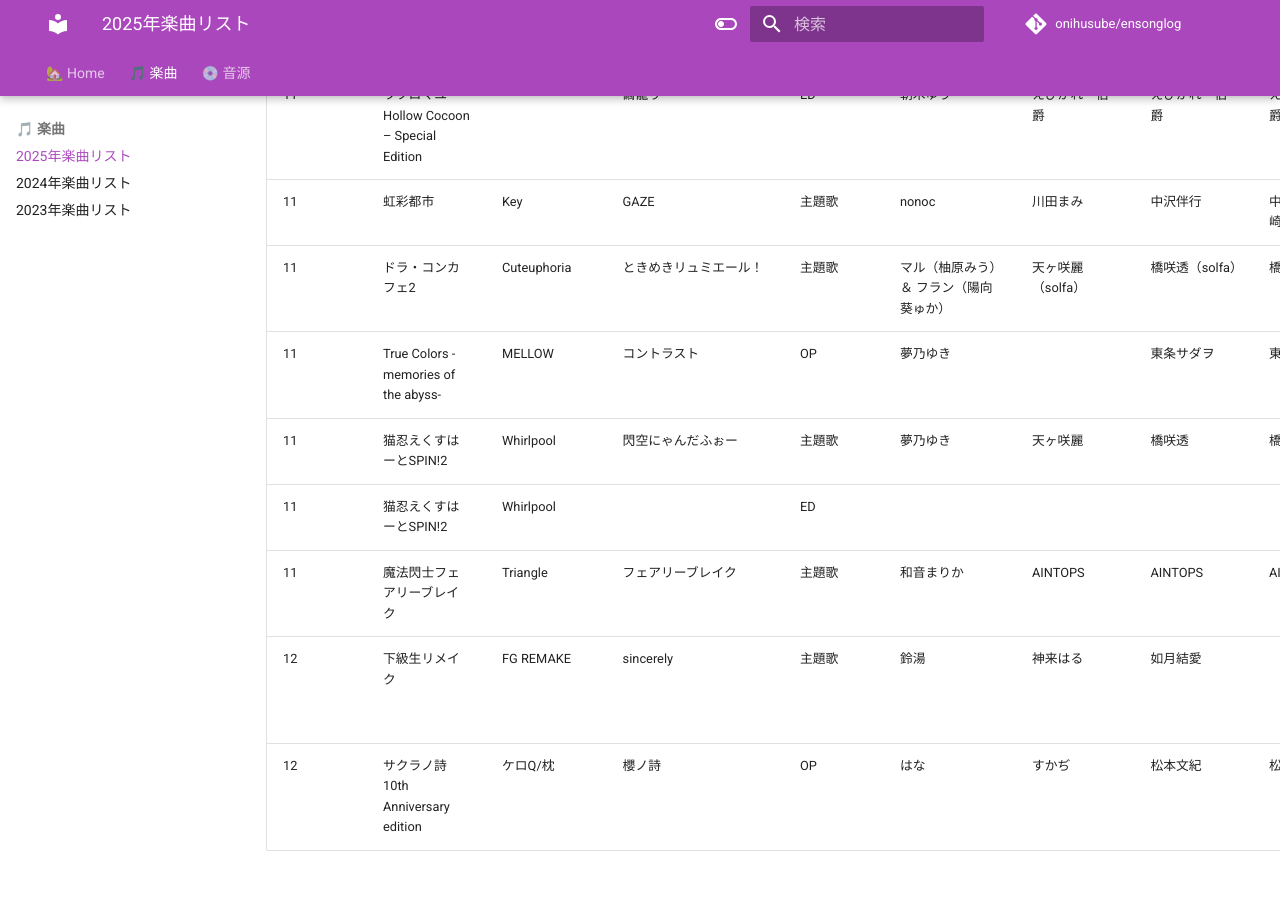
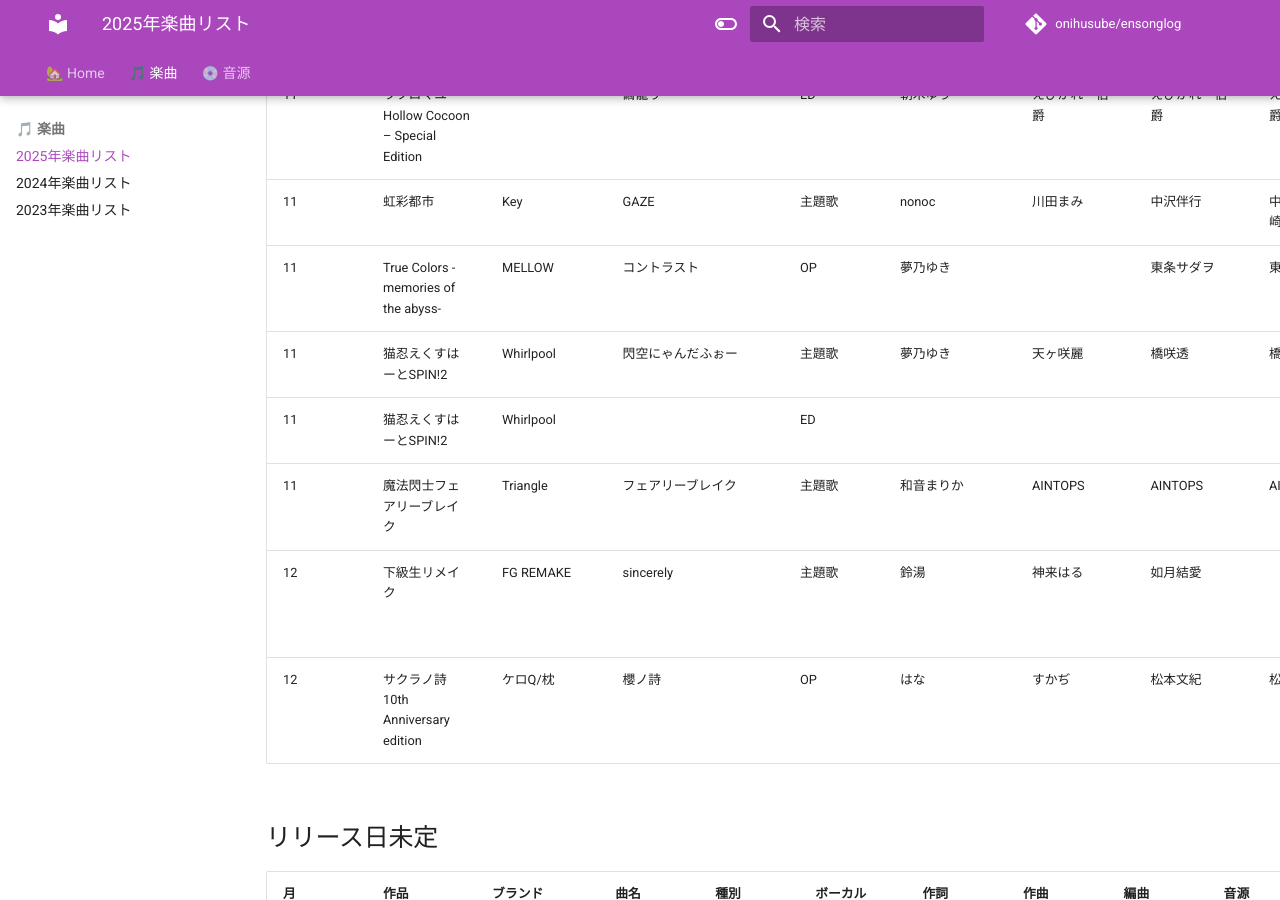
Before and after one commit to onihusube/ensonglog, an MkDocs documentation site: the page built from docs/2025/楽曲.md, in a window 1280 px wide and 900 px high, scrolled down 22285 px. Built offline with MkDocs 1.6.1 and Material for MkDocs 9.7.7, drawn with Linux system fonts in a browser that asks for light colours; emoji names are drawn with the system emoji font; comment, search, counter and statistics services are not loaded; some of the changed text lies outside the part shown.

Commit message:
ドラ・コンカフェ2発売日移動

```diff
--- a/docs/2025/楽曲.md
+++ b/docs/2025/楽曲.md
@@ -241,7 +241,6 @@
 | 11<!--/12--> | Million Depth | PLAYISM / Cyber Space Biotope | Re,Future | テーマソング | 凛々咲 |  |  | |  |  | [:fontawesome-brands-youtube:](https://www.youtube.com/watch?v=dVMoMHh4q4k) |
 | 11<!--/27--> | ウツロマユ - Hollow Cocoon – Special Edition | | 繭籠り | ED | 朝木ゆう | えびかれー伯爵 | えびかれー伯爵 | えびかれー伯爵 | [Linkcore](https://linkco.re/mUhsTpEy) </br> [BOOTH](https://asagiyuu.booth.pm/items/5308306) | Mix：神灼爺 </br> ウツロマユ - Hollow Cocoon -（2023/12） ED | [:fontawesome-brands-youtube:](https://www.youtube.com/watch?v=67DA4_lyPTA) |
 | 11<!--/28--> | 虹彩都市 | Key | GAZE | 主題歌 | nonoc | 川田まみ | 中沢伴行 | 中沢伴行、尾崎武士 | [LinkCore](https://linkco.re/gnhcUXvC) | | [:fontawesome-brands-youtube:](https://www.youtube.com/watch?v=8le7FLr08go) |
-| 11<!--/28--> | ドラ・コンカフェ2 | Cuteuphoria | ときめきリュミエール！ | 主題歌 | マル（柚原みう）＆ フラン（陽向葵ゅか） | 天ヶ咲麗（solfa） | 橋咲透（solfa） | 橋咲透（solfa） | オフィシャル通販特典 主題歌マキシCD | Produced by solfa | |
 | 11<!--/28--> | True Colors -memories of the abyss- | MELLOW | コントラスト | OP | 夢乃ゆき | | 東条サダヲ | 東条サダヲ | | | [:fontawesome-brands-youtube:](https://www.youtube.com/watch?v=KZPvmLtTeL8) |
 | 11<!--/28--> | 猫忍えくすはーとSPIN!2 | Whirlpool | 閃空にゃんだふぉー | 主題歌 | 夢乃ゆき | 天ヶ咲麗 | 橋咲透 | 橋咲透 | 初回版封入特典 DLCカード | |  [:fontawesome-brands-youtube:](https://www.youtube.com/watch?v=zSgOI1nWXRY) [:fontawesome-brands-youtube:](https://www.youtube.com/watch?v=1vUo8YhM7bw) |
 | 11<!--/28--> | 猫忍えくすはーとSPIN!2 | Whirlpool |  | ED |  |  |  |  | 初回版封入特典 DLCカード | |  |
```
Also changed, not shown: other parts of docs/2025/楽曲.md (+1 -0 lines).
